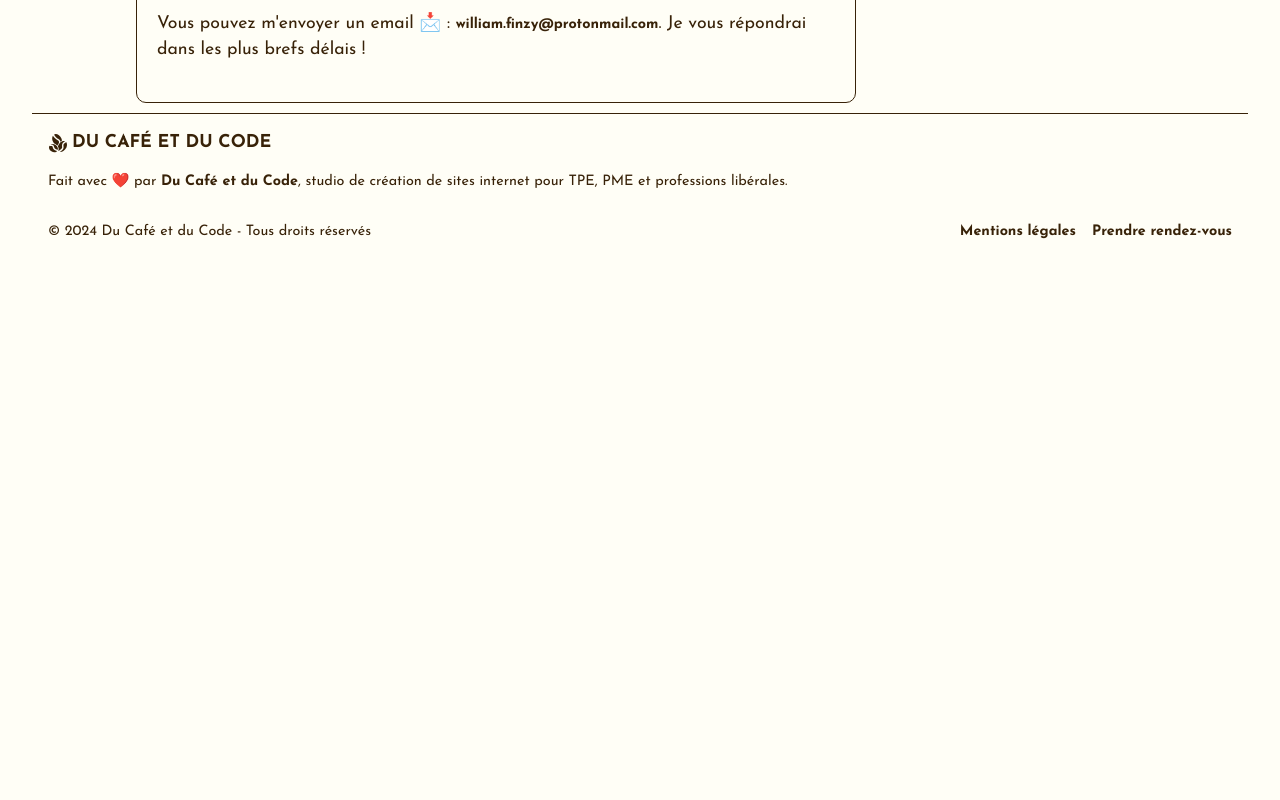
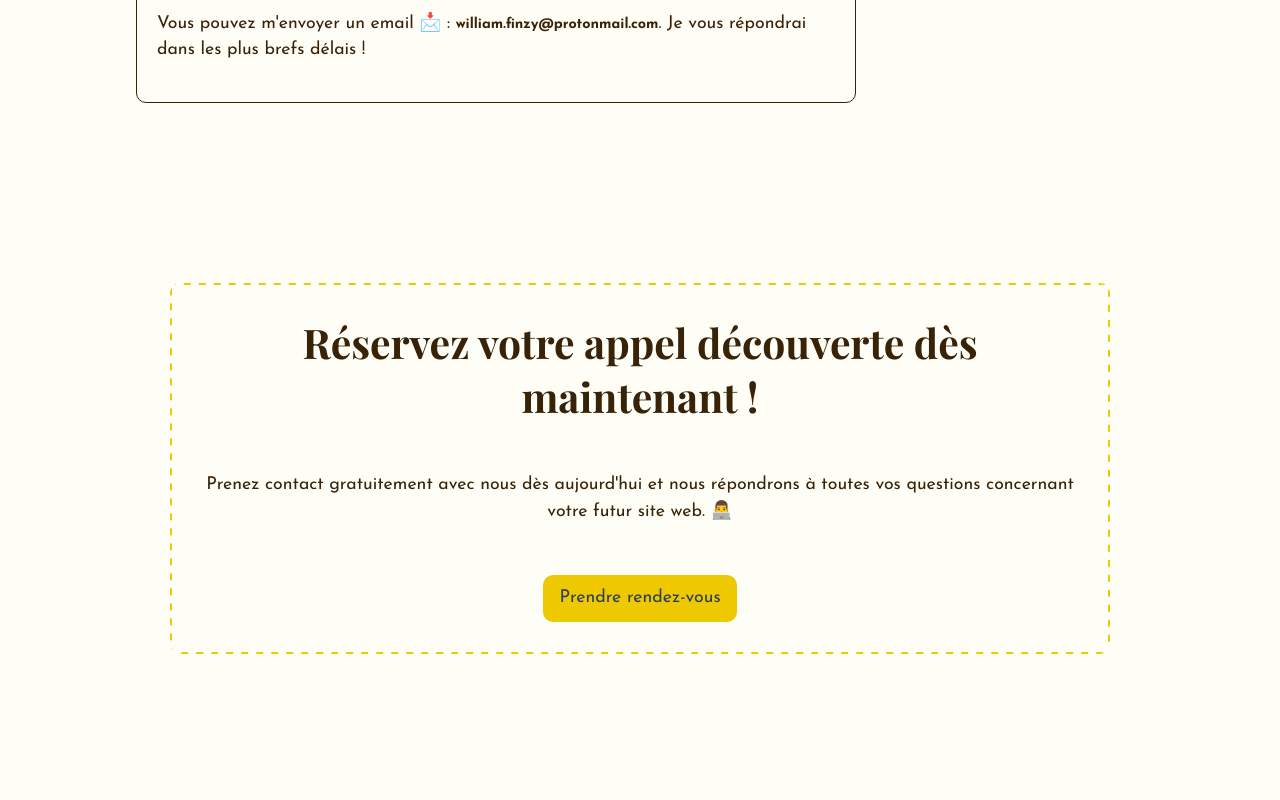
Before and after one commit to willfynch/ducafeetducode, a Next.js app: page / in a window 1280 px wide. Shown: the part 9240-10040 px from the top of the page. Before the commit the page ends 9513 px from the top, so only its background shows below. Built offline with nearby package versions, Linux system fonts and the light colour scheme; a web font is replaced by a local one.

Commit message:
LAST CTA / Add last cta section

```diff
--- a/src/app/page.tsx
+++ b/src/app/page.tsx
@@ -8,6 +8,7 @@ import ProcessSection from "@/sections/process/process";
 import PricingSection from "@/sections/pricing/pricing";
 import PortfolioSection from "@/sections/portfolio/portfolio";
 import ReviewsSection from "@/sections/reviews/reviews";
+import LastCtaSection from "@/sections/last-cta/last-cta";
 
 export default function Home(): ReactNode {
 
@@ -20,6 +21,7 @@ export default function Home(): ReactNode {
       <PortfolioSection></PortfolioSection>
       <ReviewsSection></ReviewsSection>
       <FAQSection></FAQSection>
+      <LastCtaSection></LastCtaSection>
     </main>
   );
 }
--- /dev/null
+++ b/src/sections/last-cta/last-cta.module.css
@@ -0,0 +1,38 @@
+.section {
+  margin: 10px 10px;
+}
+
+.wrapper {
+  padding: 2rem;
+  border-radius: 10px;
+
+  /* animation: bounce 1s linear infinite; */
+  margin: 10rem;
+  display: flex;
+  justify-content: center;
+  align-items: center;
+  flex-direction: column;
+  text-align: center;
+    gap: 2rem;
+  background-image: linear-gradient(90deg, var(--yellow-primary) 50%, transparent 50%), linear-gradient(90deg, var(--yellow-primary) 50%, transparent 50%), linear-gradient(0deg, var(--yellow-primary) 50%, transparent 50%), linear-gradient(0deg, var(--yellow-primary) 50%, transparent 50%);
+  background-repeat: repeat-x, repeat-x, repeat-y, repeat-y;
+  background-size: 15px 2px, 15px 2px, 2px 15px, 2px 15px;
+  background-position: left top, right bottom, left bottom, right top;
+  animation: border-dance 1s infinite linear;
+
+}
+
+@keyframes border-dance {
+    0% {
+        background-position: left top, right bottom, left bottom, right top;
+    }
+
+    100% {
+        background-position: left 15px top, right 15px bottom, left bottom 15px, right top 15px;
+    }
+    }
+
+.wrapper h2 {
+  color: var(--black-primary);
+  margin: 0;
+}
--- /dev/null
+++ b/src/sections/last-cta/last-cta.tsx
@@ -0,0 +1,25 @@
+import { ReactNode } from "react";
+import style from "./last-cta.module.css";
+
+function LastCtaSection() : ReactNode {
+  return (
+    <section className={style.section}>
+      <div className={style.wrapper}>
+        <h2>Réservez votre appel découverte dès maintenant !</h2>
+        <p>
+          Prenez contact gratuitement avec nous dès aujourd&apos;hui et nous
+          répondrons à toutes vos questions concernant votre futur site web. 👨‍💻
+        </p>
+        <a
+          href={process.env.NEXT_PUBLIC_CALENDLY}
+          target="_blank"
+          className={style.cta + " btn-primary "}
+        >
+          Prendre rendez-vous
+        </a>
+      </div>
+    </section>
+  );
+}
+
+export default LastCtaSection;
```
